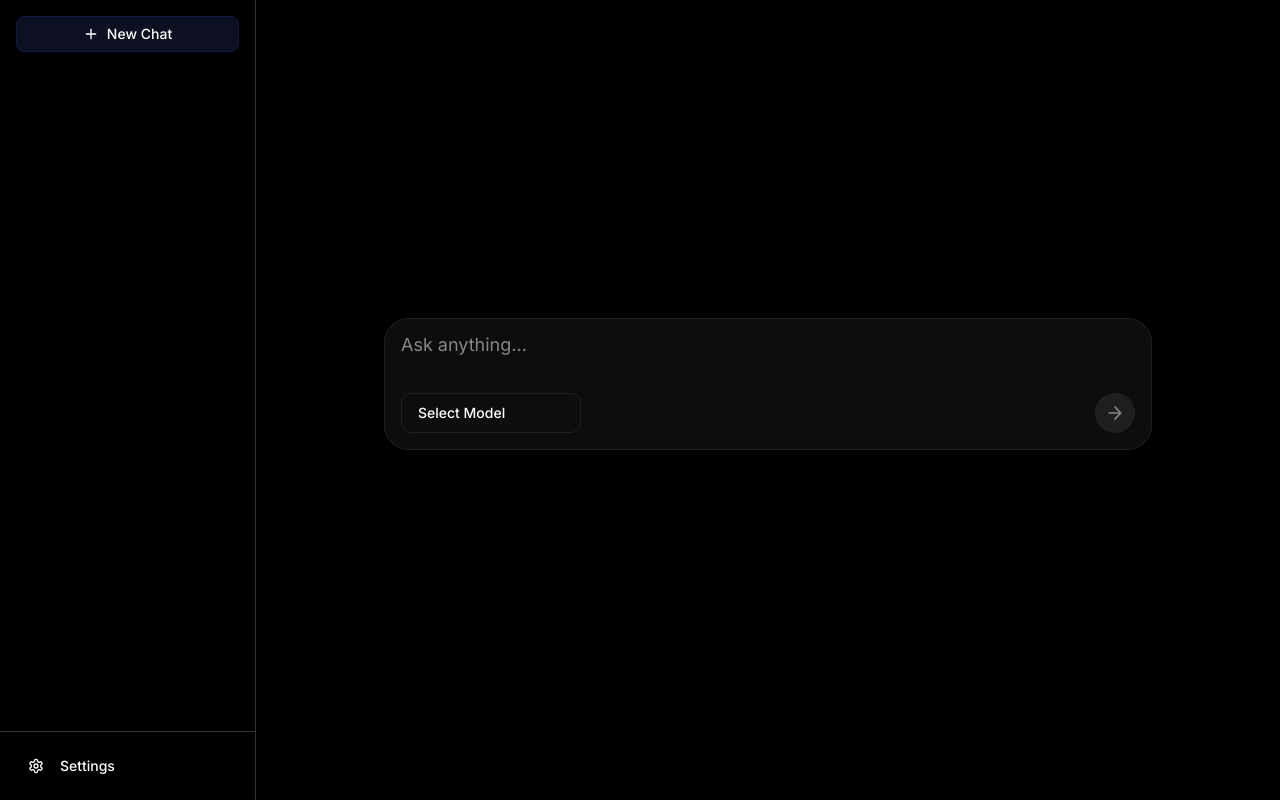
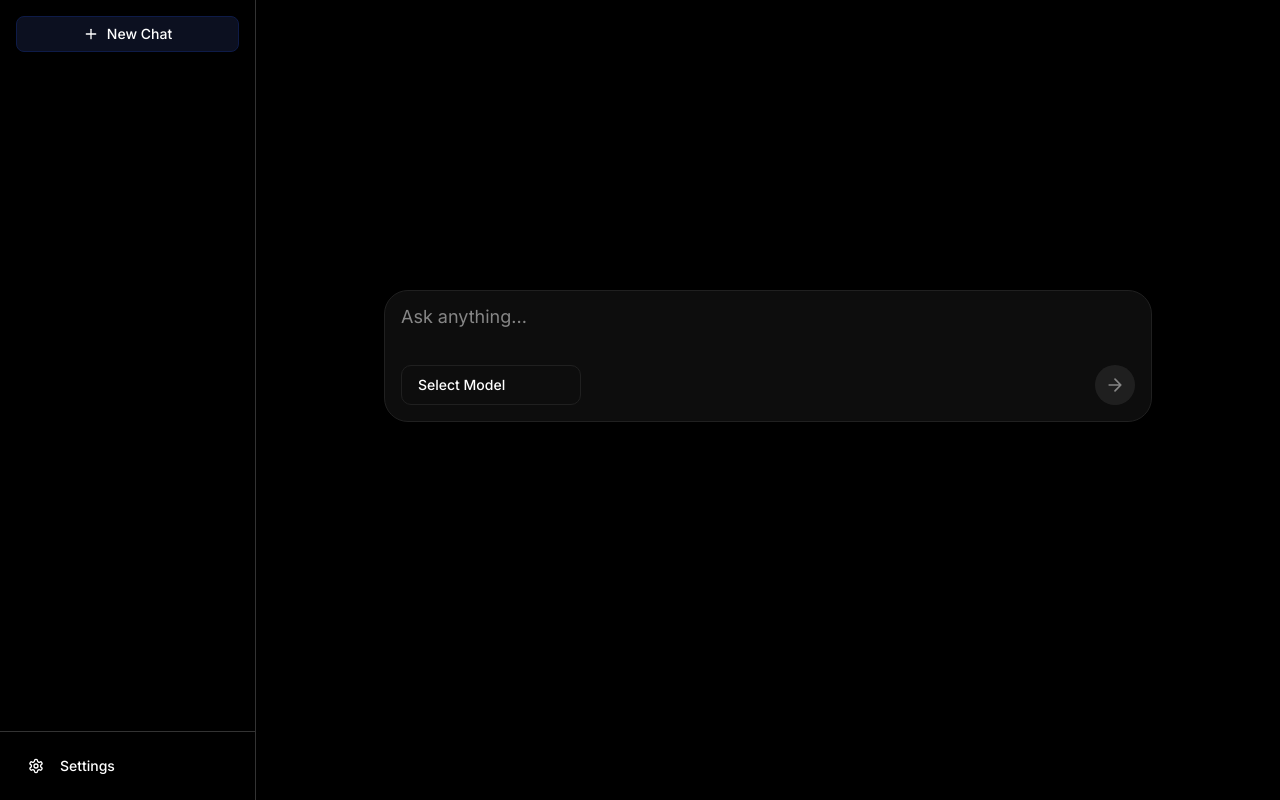
Before and after one commit to KainoaNewton/acumen-chat, a Next.js app: page / in a window 1280 px wide. Built offline with nearby package versions, Linux system fonts and the light colour scheme.

Commit message:
fixed padding error

```diff
--- a/src/app/page.tsx
+++ b/src/app/page.tsx
@@ -1509,7 +1509,7 @@
           onSaveTitle={handleSaveTitle}
         />
         <main className="flex-1 flex flex-col bg-black relative overflow-clip">
-          <div className="flex-1 overflow-y-auto p-4 pt-20 pb-28 overscroll-none">
+          <div className="flex-1 overflow-y-auto p-4 pt-6 pb-28 overscroll-none">
             {selectedChatId === '' || messages.length === 0 ? (
               <HeroSection
                 onSendMessage={handleSendMessage}
```
